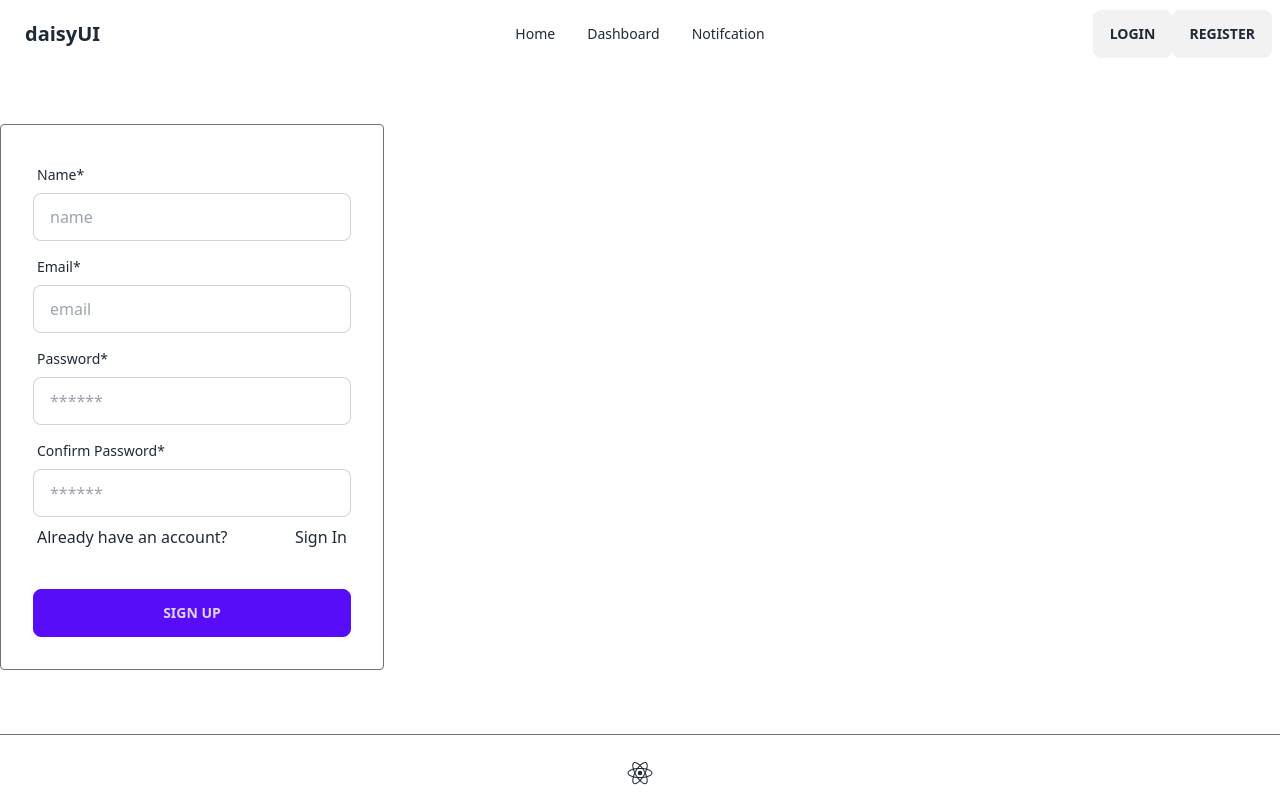
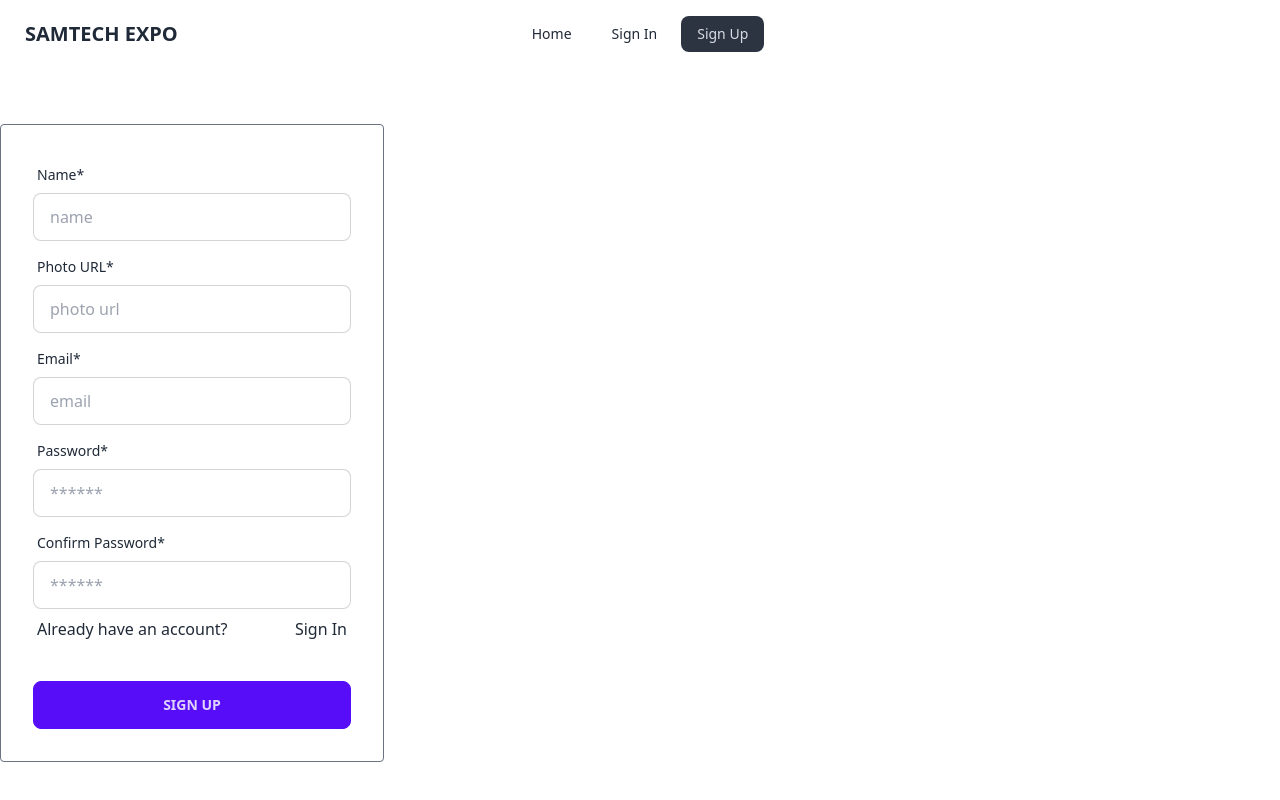
Before and after one commit to iamsamiadnan/react-project-samtech, a React (Vite) app: page /signup in a window 1280 px wide. Shown: the top 800 px of the page. Built offline with nearby package versions, Linux system fonts and the light colour scheme; no server answers.

Commit message:
fix: misc fixes

```diff
--- a/src/pages/Details/Details.jsx
+++ b/src/pages/Details/Details.jsx
@@ -1,19 +1,19 @@
-import { useLoaderData, useParams } from "react-router-dom";
+import { useParams } from "react-router-dom";
 import {
 	BiCalendar,
 	BiMapPin,
-	BiSolidDiamond,
 	BiSolidDiscount,
 	BiTimeFive,
 } from "react-icons/bi";
 import { useEffect, useState } from "react";
+import toast from "react-hot-toast";
 
 export default function Details() {
 	const [event, setEvent] = useState({});
 
 	const { id } = useParams();
 
-	console.log("use loader data", event);
+
 
 	const {
 		title,
@@ -34,7 +34,7 @@ export default function Details() {
 				setEvent(event);
 			})
 			.catch((err) => {
-				console.log(err);
+				toast.error(err)
 			});
 
 
--- a/src/pages/Home/Card.jsx
+++ b/src/pages/Home/Card.jsx
@@ -5,7 +5,7 @@ export default function Card({event}) {
 	const navigate = useNavigate()
 
 	return (
-		<div className="card w-full bg-base-100 shadow-xl hover:cursor-pointer" >
+		<div className="card w-full bg-base-100 shadow-xl " >
 			<figure>
 				<img className="object-cover"
 					src={thumbnail_image}
@@ -22,7 +22,7 @@ export default function Card({event}) {
                 </p>
 
 				<div className="flex justify-center my-2">
-					<a href={`/details/${id}`} class="btn btn-sm btn-primary">See Details</a>
+					<a href={`/details/${id}`} className="btn btn-sm btn-primary">See Details</a>
 				</div>
 				<div className="card-actions justify-end">
 
--- a/src/pages/Home/FAQ.jsx
+++ b/src/pages/Home/FAQ.jsx
@@ -4,7 +4,7 @@ export default function FAQ() {
 	return (
 		<div className="flex flex-col gap-6">
 			<div className="collapse collapse-arrow bg-base-200">
-				<input type="radio" name="my-accordion-2" checked="checked" />
+				<input type="radio" name="my-accordion-2" />
 				<div className="collapse-title text-xl font-medium">
                 How can I purchase tickets for the event?
 				</div>
--- a/src/pages/Home/Home.jsx
+++ b/src/pages/Home/Home.jsx
@@ -5,6 +5,7 @@ import FAQ from "./FAQ";
 import Leaderboard from "./Leaderboard";
 import AOS from 'aos';
 import 'aos/dist/aos.css';
+import toast from "react-hot-toast";
 
 export default function Home() {
 
@@ -16,7 +17,7 @@ export default function Home() {
     .then(res => res.json())
     .then(data => setEvents(data))
     .catch(err => {
-      console.log(err)
+      toast.error(err)
     })
   }, [])
 
--- a/src/pages/Home/Slider.jsx
+++ b/src/pages/Home/Slider.jsx
@@ -11,14 +11,14 @@ export default function Slider() {
       spaceBetween={50}
       loop={true}
       slidesPerView={1}
-      onSlideChange={() => console.log('slide change')}
+
       autoplay={{
         delay: 1500,
         disableOnInteraction: false,
       }}
 
       modules={[Autoplay]}
-      onSwiper={(swiper) => console.log(swiper)}
+
 
     >
       <SwiperSlide><img className='w-full object-cover'  src="https://i.ibb.co/gdLzBmX/Rectangle-11.webp" alt="" /></SwiperSlide>
--- a/src/pages/Shared/Navbar.jsx
+++ b/src/pages/Shared/Navbar.jsx
@@ -1,33 +1,58 @@
-import { useContext } from "react";
-import { NavLink } from "react-router-dom";
+import {  createContext, useContext } from "react";
+import { NavLink, useNavigate } from "react-router-dom";
 import { AuthContext } from "../../providers/AuthProvider";
+import toast from "react-hot-toast";
+
 
 export default function Navbar() {
 	const { user, signOutUser } = useContext(AuthContext);
-	const links = <>
+	const navigate = useNavigate()
+	const links = (
+		<>
+			<div className="flex gap-2">
+				<li>
+					<NavLink to="/">Home</NavLink>
+				</li>
 
-
-
-		<li><NavLink to='/'>Home</NavLink></li>
-		<li><NavLink to='/dashboard'>Dashboard</NavLink></li>
-		<li><NavLink to='/notifications'>Notifcation</NavLink></li>
-	</>
+				{user ? (
+					<>
+						<li>
+							<NavLink to="/dashboard">Dashboard</NavLink>
+						</li>
+						<li>
+							<NavLink to="/notification">Notifcation</NavLink>
+						</li>
+					</>
+				) : (
+					<>
+						<li>
+							<NavLink to="/signin">Sign In</NavLink>
+						</li>
+						<li>
+							<NavLink to="/signup">Sign Up</NavLink>
+						</li>
+					</>
+				)}
+			</div>
+		</>
+	);
 
 	const handleSignOut = () => {
 		signOutUser()
-		.then(res => {
-			console.log(res)
-		})
-		.catch(err => {
-			console.log(err)
-		})
-	}
+			.then((res) => {
+				toast.success("Signed Out!");
+				navigate('/')
+			})
+			.catch((err) => {
+				toast.error(err);
+			});
+	};
 	return (
 		<div className="navbar bg-base-100 mb-14">
 			<div className="navbar-start">
 				<div className="dropdown">
 					<label tabIndex="0" className="btn btn-ghost lg:hidden">
-						Button
+						Menu
 					</label>
 					<ul
 						tabIndex="0"
@@ -36,23 +61,34 @@ export default function Navbar() {
 						{links}
 					</ul>
 				</div>
-				<a className="btn btn-ghost normal-case text-xl">daisyUI</a>
+
+				<NavLink className="btn btn-ghost normal-case text-xl" to="/">
+					SAMTECH EXPO
+				</NavLink>
 			</div>
 			<div className="navbar-center hidden lg:flex">
-				<ul className="menu menu-horizontal px-1">
-				{links}
-				</ul>
+				<ul className="menu menu-horizontal px-1">{links}</ul>
 			</div>
 			<div className="navbar-end">
-
-
-				{
-					user ? <a className="btn" onClick={handleSignOut}>Sign Out</a> :
+				{user ? (
 					<>
-						<a className="btn" >Login</a>
-						<a className="btn">Register</a>
+						<div className="flex items-center gap-4">
+							<div>
+								<span>{user && user.displayName}</span>
+							</div>
+							<div className="avatar online">
+								<div className="w-10 h-10 rounded-full">
+									<img className="object-cover" src={user && user.photoURL} />
+								</div>
+							</div>
+							<a className="btn" onClick={handleSignOut}>
+								Sign Out
+							</a>
+						</div>
 					</>
-				}
+				) : (
+					""
+				)}
 			</div>
 		</div>
 	);
--- a/src/pages/SignIn/SignIn.jsx
+++ b/src/pages/SignIn/SignIn.jsx
@@ -21,7 +21,7 @@ export default function SignIn() {
 
     signInUser(email, pass)
     .then(res => {
-      console.log(res)
+
       toast.success('Welcome Back!');
       navigate(location?.state ? location.state : '/')
     })
@@ -35,7 +35,7 @@ export default function SignIn() {
 
     signInGoogleUser()
     .then(res => {
-      console.log(res)
+
       toast.success('Welcome Back!');
       navigate(location?.state ? location.state : '/')
     })
@@ -68,7 +68,7 @@ export default function SignIn() {
         <div className="form-control mt-6">
           <button className="btn btn-primary mb-4">Login</button>
 
-          <button className='btn btn-accent text-white' onClick={handleSignInGoogle}> <BiLogoGoogle className='text-xl' /> Google Sign In</button>
+          <button type="button" className='btn btn-accent text-white' onClick={handleSignInGoogle}> <BiLogoGoogle className='text-xl' /> Google Sign In</button>
         </div>
         <label className="label">
             Don't have an account? <NavLink to='/signup'>Sign Up</NavLink>
--- a/src/pages/SignUp/SignUp.jsx
+++ b/src/pages/SignUp/SignUp.jsx
@@ -1,15 +1,19 @@
 
 import { useContext } from 'react';
-import { NavLink } from 'react-router-dom'
+import { NavLink, useNavigate } from 'react-router-dom'
 import { AuthContext } from '../../providers/AuthProvider';
 import toast from 'react-hot-toast';
+import { updateCurrentUser } from 'firebase/auth';
 
 export default function SignUp() {
-const {createUser} = useContext(AuthContext)
+const {createUser, updateUserProfile, signOutUser} = useContext(AuthContext)
+const navigate = useNavigate()
+
 const handleSignUp = e => {
     e.preventDefault();
     const form = new FormData(e.currentTarget)
     const name = form.get('name')
+    const url = form.get('url')
     const email = form.get('email')
     const pass = form.get('pass')
     const cpass = form.get('cpass')
@@ -35,12 +39,22 @@ const handleSignUp = e => {
 
     createUser(email, pass)
     .then(res => {
-      toast.success("Thank you for signing up")
-      console.log(res)
+
+
+      updateUserProfile(name, url)
+      .then(() => {
+        toast.success("Signed Up Successful! Please Login")
+        signOutUser()
+        navigate('/signin')
+      })
+      .catch(err => {
+        toast.error(err.code)
+
+      })
     })
     .catch(err => {
 
-        console.log(err)
+        toast.error(err)
     })
 }
 
@@ -52,6 +66,12 @@ const handleSignUp = e => {
             <span className="label-text">Name*</span>
           </label>
           <input type="text" name="name" placeholder="name" className="input input-bordered" required />
+        </div>
+        <div className="form-control">
+          <label className="label">
+            <span className="label-text">Photo URL*</span>
+          </label>
+          <input type="text" name="url" placeholder="photo url" className="input input-bordered" required />
         </div>
         <div className="form-control">
           <label className="label">
--- a/src/providers/AuthProvider.jsx
+++ b/src/providers/AuthProvider.jsx
@@ -1,6 +1,6 @@
 import { createContext, useEffect, useState } from 'react'
 import app from '../config/firebase.config'
-import { GoogleAuthProvider, createUserWithEmailAndPassword, getAuth, onAuthStateChanged, signInWithEmailAndPassword, signInWithPopup, signOut } from "firebase/auth"
+import { GoogleAuthProvider, createUserWithEmailAndPassword, getAuth, onAuthStateChanged, signInWithEmailAndPassword, signInWithPopup, signOut, updateProfile } from "firebase/auth"
 
 export const AuthContext = createContext()
 const auth = getAuth(app)
@@ -15,15 +15,22 @@ export default function AuthProvider({children}) {
       const unsubscribe = onAuthStateChanged(auth, currentUser => {
         setUser(currentUser);
         setLoading(false)
-        console.log('current user'  , currentUser)
+
       })
 
       return () => unsubscribe();
     }, [])
 
     const createUser = (email, pass) => {
+        setLoading(true)
+        return createUserWithEmailAndPassword(auth, email, pass);
+    }
+
+    const updateUserProfile = (uname, url) => {
       setLoading(true)
-        return createUserWithEmailAndPassword(auth, email, pass);
+      return updateProfile(auth.currentUser, {
+        displayName: uname, photoURL: url
+      });
     }
 
     const signInUser = (email, pass) => {
@@ -47,7 +54,8 @@ export default function AuthProvider({children}) {
         createUser,
         signInUser,
         signInGoogleUser,
-        signOutUser
+        signOutUser,
+        updateUserProfile
     }
   return (
     <AuthContext.Provider value={authInfo}>
```
Also changed, not shown: src/pages/Dashboard/Dashboard.jsx (+6 -3 lines), src/routes/Routes.jsx (+3 -8 lines).
